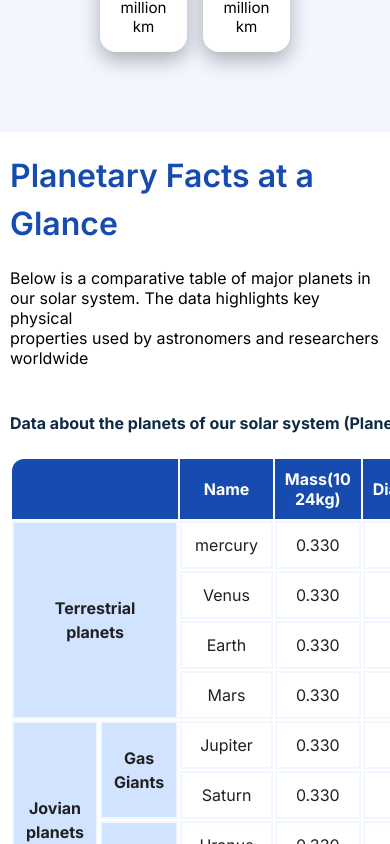
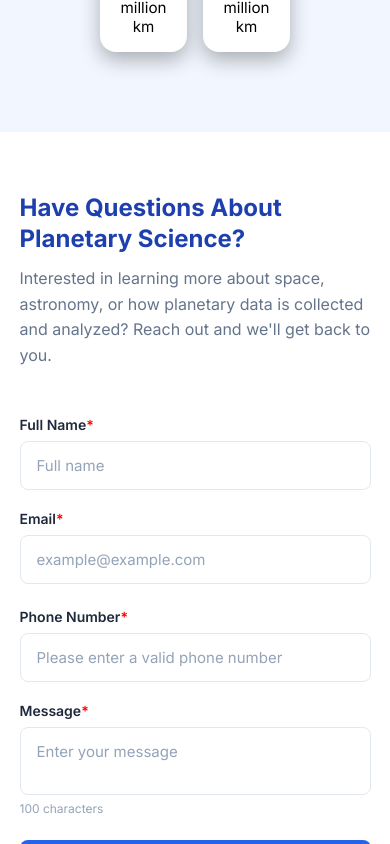
Before and after one commit to godswillsamuel/CapstoneGroup25, a React (Vite) app: page / in a window 390 px wide. Shown: the part 2560-3404 px from the top of the page. Built offline with nearby package versions, Linux system fonts and the light colour scheme.

Commit message:
Modify media queries for responsive table-section
Updated media queries for table-section to hide on smaller screens.

```diff
--- a/src/components/Table.css
+++ b/src/components/Table.css
@@ -95,16 +95,14 @@
     border-bottom-right-radius: 12px;
   }
 
-  @media (max-width: 1080px) {
-    .table-section {
-      padding: 40px 20px;
-      overflow-x: auto;
+@media (max-width: 768px) {
+    .table-section{
+        display: none;
     }
-  }
+}
 
-  @media (max-width: 480px) {
-    .table-section {
-      padding: 20px 10px;
-      overflow-x: auto;
+@media (max-width: 480px) {
+    .table-section{
+        display: none;
     }
-  }
+}
```
